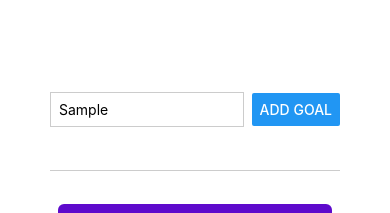
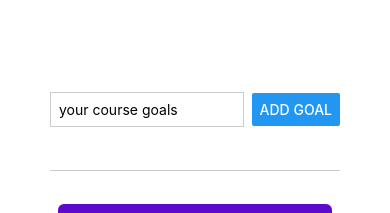
Before and after one commit to Eshutak/RNCourse, a React Native app: screen / in a window 390 px wide. Both pictures are taken after typing "Sample" into the empty fields and a click on the button "ADD GOAL". Shown: the top 213 px of the page. Built offline with nearby package versions, Linux system fonts and the light colour scheme.

Commit message:
2024.05.24 lecture 2-32

```diff
--- a/App.js
+++ b/App.js
@@ -1,11 +1,12 @@
 import { useState } from 'react';
-import { Button, FlatList, StyleSheet, Text, TextInput, View } from 'react-native';
-
+import { FlatList, StyleSheet, View } from 'react-native';
+import GoalInput from './components/GoalInput';
+import GoalItem from './components/GoalItem';
 
 export default function App() {
-  const [enteredGoalText, setEnteredGoalText] = useState('');
+  //const [enteredGoalText, setEnteredGoalText] = useState('');
   const [enteredGoalTextList, setEnteredGoalTextList] = useState([]);
-
+  /*
   function goalInputHandler(enteredText){
     setEnteredGoalText(enteredText);
   }
@@ -15,13 +16,32 @@ export default function App() {
       {id : Math.random().toString(), text : enteredGoalText}
     ]);
   }
+  */
+
+  function addGoalHandler(enteredGoalText){
+    setEnteredGoalTextList((currentCourseGoals)=>[... enteredGoalTextList,
+      {id : Math.random().toString(), text : enteredGoalText}
+    ]);
+  }
+
+  function deleteGoalHandler(target){
+    //console.log('delete ');
+    setEnteredGoalTextList((currentCourseGoals)=>
+      currentCourseGoals.filter((item) => {
+        return item.id !== target.id;
+      })
+    );
+  }
 
   return (
     <View style={styles.appContainer}>
+      {/*
       <View style={styles.inputContainer}>
         <TextInput style={styles.textInput} placeholder='your course goals' onChangeText={goalInputHandler}></TextInput>
         <Button title='Add Goal' onPress={addGoalHandler}></Button>
       </View>
+      */}
+      <GoalInput onAddGoal={addGoalHandler}/>
       <View style={styles.goalsContainer}>
         {
           /*
@@ -34,9 +54,12 @@ export default function App() {
         <FlatList
           data={ enteredGoalTextList}
           renderItem={(itemData)=>{ //itemData is element of enteredGoalTextList wrapped by FlatList.
-            return <View key={itemData.item.id} style={styles.goalItem}>
-              <Text style={styles.goalText}> {itemData.item.text} </Text>
-            </View>;
+            // return <View key={itemData.item.id} style={styles.goalItem}>
+            //   <Text style={styles.goalText}> {itemData.item.text} </Text>
+            // </View>;
+            // above codes can changes below code
+            // for capsulization.
+            return <GoalItem item={itemData.item} onDeleteItem={deleteGoalHandler}/>
           }}
           alwaysBounceVertical={false}
         />
@@ -94,35 +117,11 @@ const styles = StyleSheet.create({
     padding : 50,
     flex : 1,
   },
-  inputContainer :{
-    flex : 1,
-    display : 'flex',
-    flexDirection : 'row',
-    justifyContent : 'space-between',
-    marginBottom : 25,
-    borderBottomWidth : 1,
-    borderBottomColor : '#cccccc',
-    alignItems : 'center',
-  },
-  textInput : {
-    padding : 8,
-    marginRight : 8,
-    borderWidth : 1,
-    borderColor : '#cccccc',
-    width: '70%'
-  },
+
   goalsContainer : {
     flex: 5 ,
   },
-  goalItem : {
-    margin : 8,
-    padding : 8 ,
-    borderRadius : 6,
-    backgroundColor : '#5e0acc',
-  },
-  goalText : {
-    color : 'white',
-  },
+
   flexBoxArea : {
     display : 'flex',
     justifyContent : 'space-around',
--- /dev/null
+++ b/components/GoalInput.js
@@ -0,0 +1,48 @@
+import { useState } from 'react';
+import { Button, StyleSheet, TextInput, View } from "react-native";
+
+function GoalInput(props){
+
+    const [enteredGoalText, setEnteredGoalText] = useState('');
+
+    function goalInputHandler(enteredText){
+        setEnteredGoalText(enteredText);
+    };
+
+    function addGoalHandler(){
+        props.onAddGoal(enteredGoalText);
+        setEnteredGoalText('');
+    };
+
+    return <View style={styles.inputContainer}>
+        <TextInput
+            style={styles.textInput}
+            placeholder='your course goals'
+            onChangeText={goalInputHandler}
+            value={enteredGoalText}
+        />
+        <Button title='Add Goal' onPress={addGoalHandler}></Button>
+    </View>;
+}
+
+const styles = StyleSheet.create({
+    inputContainer :{
+        flex : 1,
+        display : 'flex',
+        flexDirection : 'row',
+        justifyContent : 'space-between',
+        marginBottom : 25,
+        borderBottomWidth : 1,
+        borderBottomColor : '#cccccc',
+        alignItems : 'center',
+      },
+      textInput : {
+        padding : 8,
+        marginRight : 8,
+        borderWidth : 1,
+        borderColor : '#cccccc',
+        width: '70%'
+      },
+});
+
+export default GoalInput;
--- /dev/null
+++ b/components/GoalItem.js
@@ -0,0 +1,29 @@
+import { Pressable, StyleSheet, Text, View } from "react-native";
+
+function GoalItem(props){
+    //compoenent 'Pressable' can make components tappable or touchable.
+
+    // method bind is javascript standard method
+    // it means that the method will be called later.
+    // first parameter is 'this' that means 'onDeleteItem'.
+    return <Pressable onPress={props.onDeleteItem.bind(this, props.item)}>
+        <View key={props.item.id} style={styles.goalItem}>
+            <Text style={styles.goalText}> {props.item.text} </Text>
+        </View>
+    </Pressable>
+    ;
+};
+
+export default GoalItem;
+
+const styles = StyleSheet.create({
+goalItem : {
+    margin : 8,
+    padding : 8 ,
+    borderRadius : 6,
+    backgroundColor : '#5e0acc',
+    },
+    goalText : {
+    color : 'white',
+    },
+});
```
